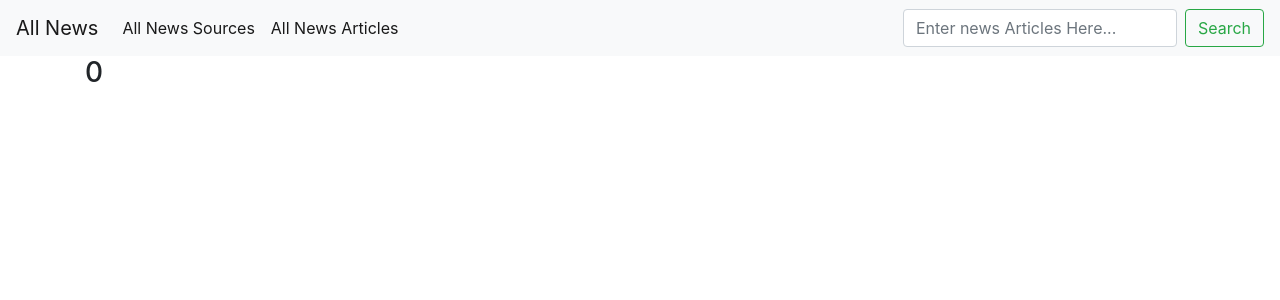
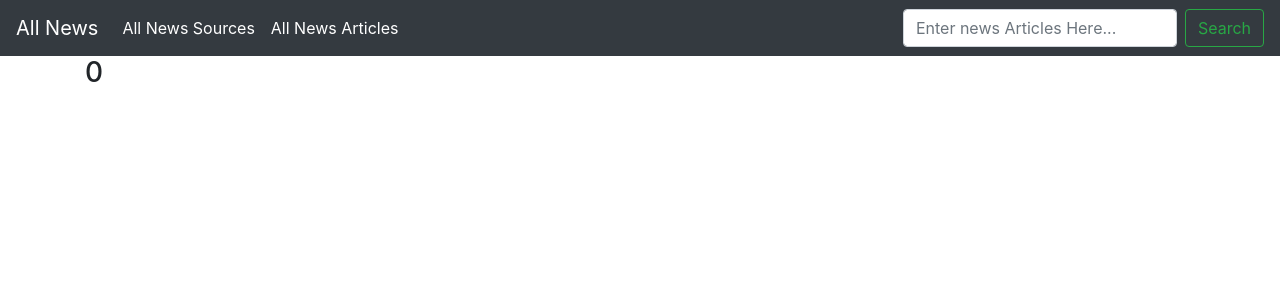
Before and after one commit to mykeck/News_article, a Flask app: template app/templates/search.html in a window 1280 px wide. Shown: the top 300 px of the page. Run offline with Flask 2, Linux system fonts and the light colour scheme; the template is opened without the code that fills it, so the values that code supplies are empty; some libraries are stand-ins or nearby versions; some web fonts are replaced.

Commit message:
added css

```diff
--- a/app/templates/navbar.html
+++ b/app/templates/navbar.html
@@ -1,4 +1,4 @@
-<nav class="navbar navbar-light bg-light shadow navbar-expand-lg sticky-top">
+<nav class="navbar navbar-dark bg-dark shadow navbar-expand-lg sticky-top">
     <a class="navbar-brand" href="/">All News</a>
     <button class="navbar-toggler" type="button" data-toggle="collapse" data-target="#navbarSupportedContent" aria-controls="navbarSupportedContent" aria-expanded="false" aria-label="Toggle navigation">
       <span class="navbar-toggler-icon"></span>
```
Also changed, not shown: app/static/styles.css (added).
